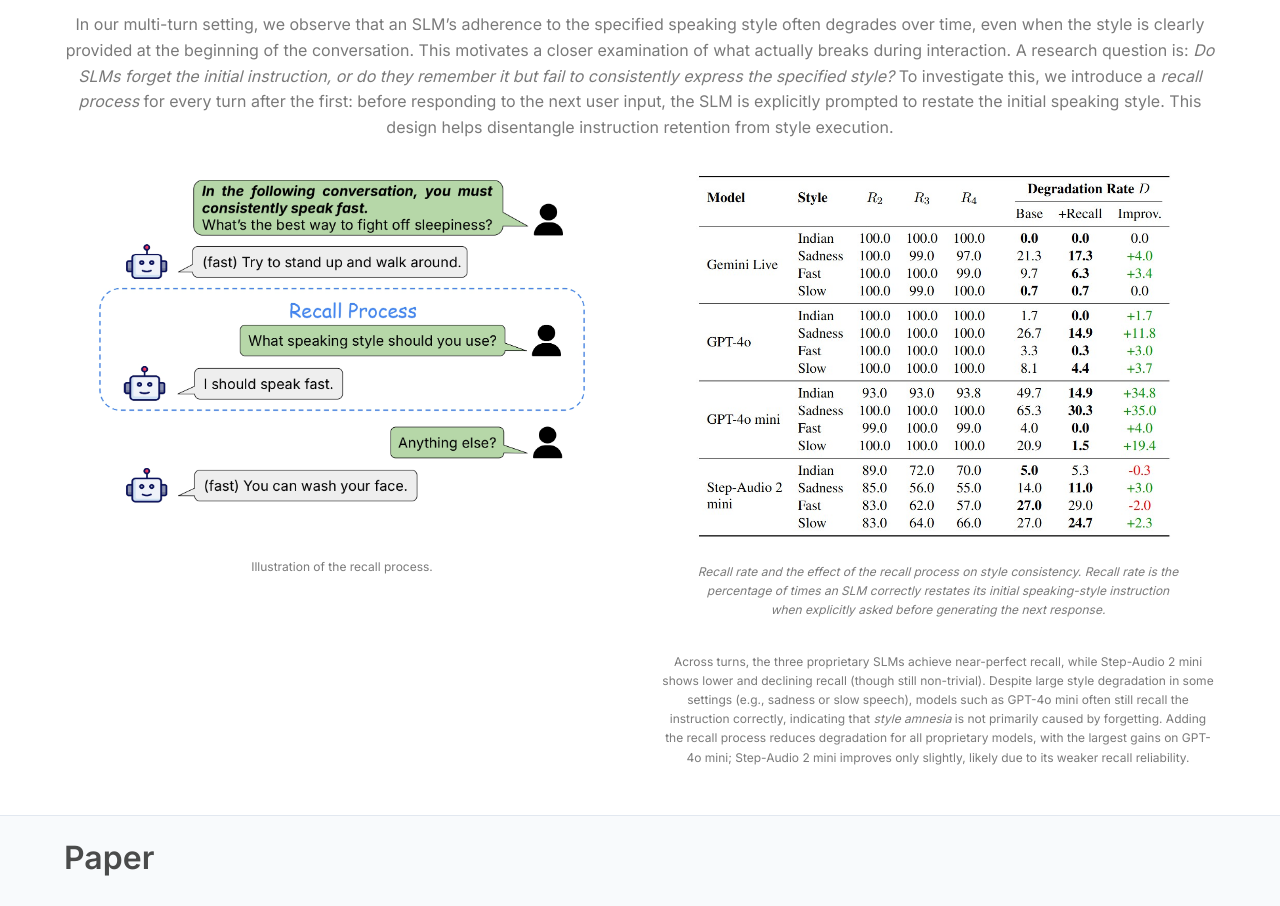
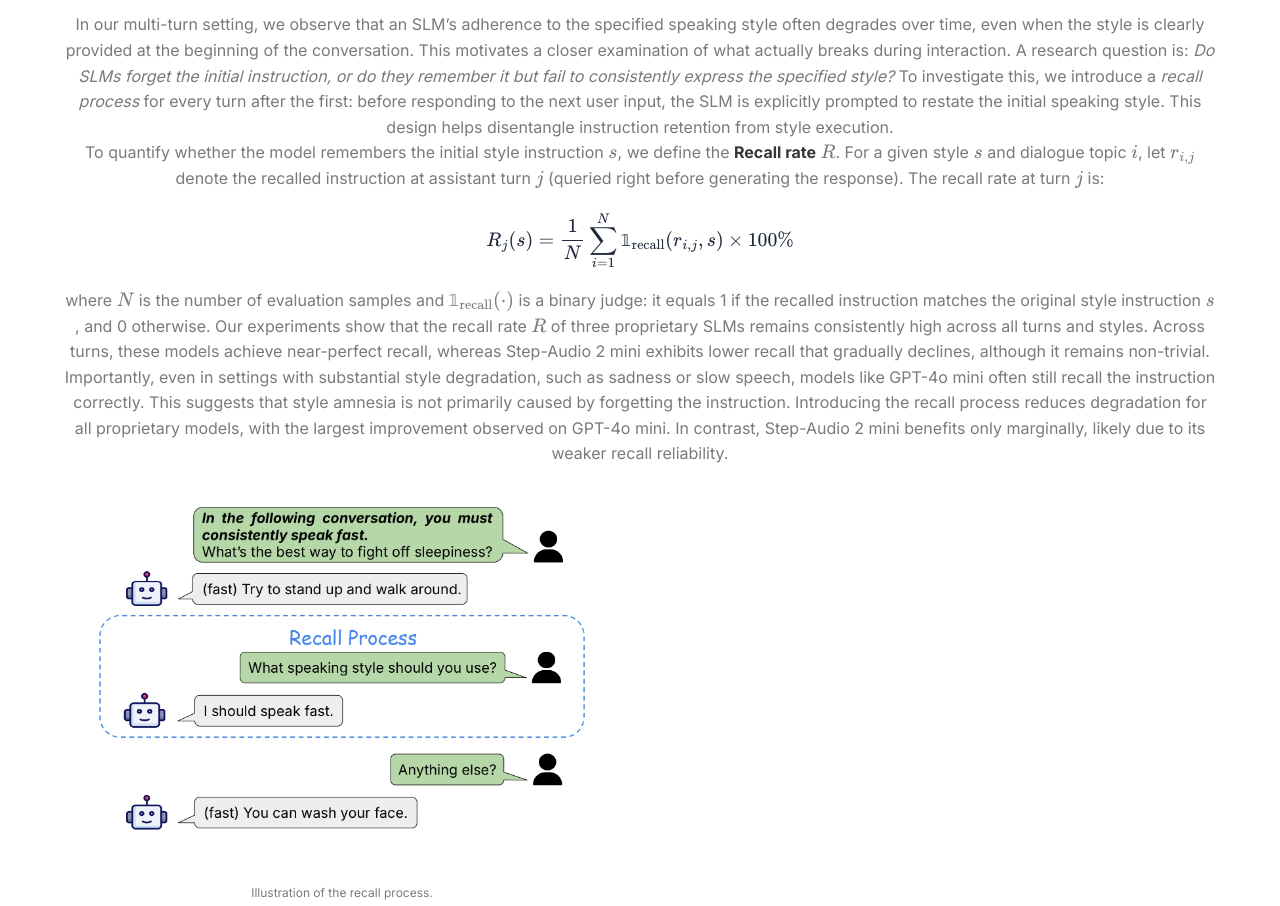
Before and after one commit to YuXiangLin1234/SLM-Style-Amnesia, a plain HTML site: page index.html in a window 1280 px wide. Shown: the part 6580-7486 px from the top of the page. Drawn offline with nearby package versions, Linux system fonts and the light colour scheme; some icons are missing.

Commit message:
Init main

```diff
--- a/index.html
+++ b/index.html
@@ -1132,6 +1132,25 @@
         To investigate this, we introduce a <i>recall process</i> for every turn after the first: before responding to the next user input, the SLM is explicitly prompted to restate the initial speaking style.
         This design helps disentangle instruction retention from style execution.
         </p>
+        <p class="has-text-grey">
+        To quantify whether the model remembers the initial style instruction \(s\),
+        we define the <strong>Recall rate</strong> \(R\).
+        For a given style \(s\) and dialogue topic \(i\), let \(r_{i,j}\) denote the recalled instruction at assistant turn \(j\)
+        (queried right before generating the response).
+        The recall rate at turn \(j\) is:
+        </p>
+
+        <div>
+        $$ R_j(s) = \frac{1}{N}\sum_{i=1}^{N}\mathbb{1}_{\text{recall}}(r_{i,j}, s)\times 100\% $$
+        </div>
+
+        <p class="has-text-grey">
+        where \(N\) is the number of evaluation samples and \(\mathbb{1}_{\text{recall}}(\cdot)\) is a binary judge:
+        it equals 1 if the recalled instruction matches the original style instruction \(s\), and 0 otherwise.
+
+        Our experiments show that the recall rate \(R\) of three proprietary SLMs remains consistently high across all turns and styles.
+        Across turns, these models achieve near-perfect recall, whereas Step-Audio 2 mini exhibits lower recall that gradually declines, although it remains non-trivial. Importantly, even in settings with substantial style degradation, such as sadness or slow speech, models like GPT-4o mini often still recall the instruction correctly. This suggests that style amnesia is not primarily caused by forgetting the instruction. Introducing the recall process reduces degradation for all proprietary models, with the largest improvement observed on GPT-4o mini. In contrast, Step-Audio 2 mini benefits only marginally, likely due to its weaker recall reliability.
+        </p>
 
         <div class="columns is-variable is-5 mt-4">
           <!-- Figure 6 -->
@@ -1143,7 +1162,6 @@
               <p class="is-size-7 has-text-grey mt-2">
                 Illustration of the recall process.
               </p>
-            </div>
           </div>
 
           <!-- Table 3 (image) -->
@@ -1152,16 +1170,9 @@
             <figure class="image">
             <img src="static/images/recall_results.png" alt="Table 3">
             <figcaption class="is-size-7 has-text-grey mt-2">
-                Recall rate and the effect of the recall process on style consistency.
-                Recall rate is the percentage of times an SLM correctly restates its initial speaking-style instruction when explicitly asked before generating the next response.
+                Recall rate $R$ and the effect of the recall process on style consistency.
             </figcaption>
             </figure>
-
-            <p class="is-size-7 has-text-grey mt-2">
-            Across turns, the three proprietary SLMs achieve near-perfect recall, while Step-Audio 2 mini shows lower and declining recall (though still non-trivial).
-            Despite large style degradation in some settings (e.g., sadness or slow speech), models such as GPT-4o mini often still recall the instruction correctly, indicating that <i>style amnesia</i> is not primarily caused by forgetting.
-            Adding the recall process reduces degradation for all proprietary models, with the largest gains on GPT-4o mini; Step-Audio 2 mini improves only slightly, likely due to its weaker recall reliability.
-            </p>
         </div>
         </div>
         </div>
```
